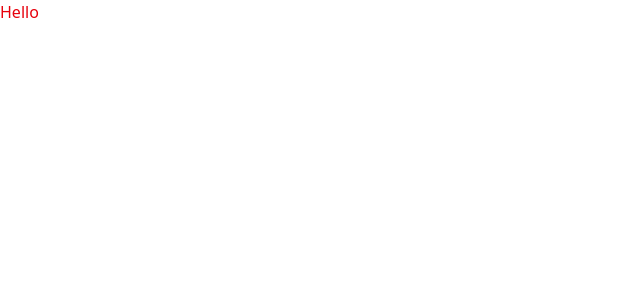
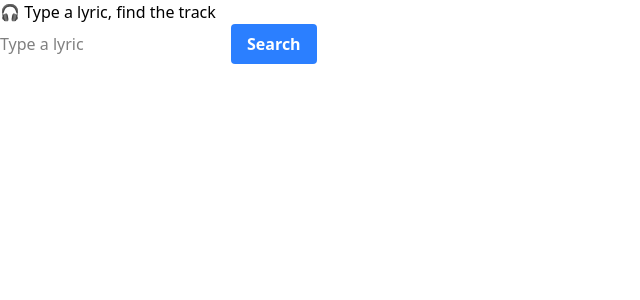
Before and after one commit to petko-todorov/Music-Discovery, a React (Vite) app: page / in a window 1280 px wide. Shown: the top 300 px of the page, without its empty margins (0-640 px from the left). Built offline with nearby package versions, Linux system fonts and the light colour scheme.

Commit message:
Initial commit

```diff
--- a/src/App.jsx
+++ b/src/App.jsx
@@ -1,7 +1,41 @@
+import { useState } from 'react';
+import { api } from './api';
+
 function App() {
+    const [text, setText] = useState('');
+
+    const findSongByLyrics = async (e) => {
+        e.preventDefault();
+        try {
+            const res = await fetch(`${api}${text}`);
+            const data = await res.json();
+            console.log(data);
+
+            const sections = data.response.sections;
+            const topHitSection = sections.find((s) => s.type === 'top_hit');
+
+            topHitSection?.hits.forEach((hit) => {
+                console.log(hit);
+            });
+        } catch (error) {
+            console.error(error);
+        }
+    };
     return (
         <>
-            <h1 className="text-red-600">Hello</h1>
+            <form onSubmit={findSongByLyrics}>
+                <h1>🎧 Type a lyric, find the track</h1>
+                <input
+                    type="text"
+                    placeholder="Type a lyric"
+                    value={text}
+                    onChange={(e) => setText(e.target.value)}
+                />
+
+                <button className="bg-blue-500 hover:bg-blue-700 text-white font-bold py-2 px-4 rounded">
+                    Search
+                </button>
+            </form>
         </>
     );
 }
--- /dev/null
+++ b/src/api.js
@@ -0,0 +1 @@
+export const api = "https://corsproxy.io/?https://genius.com/api/search/multi?q=";
```
